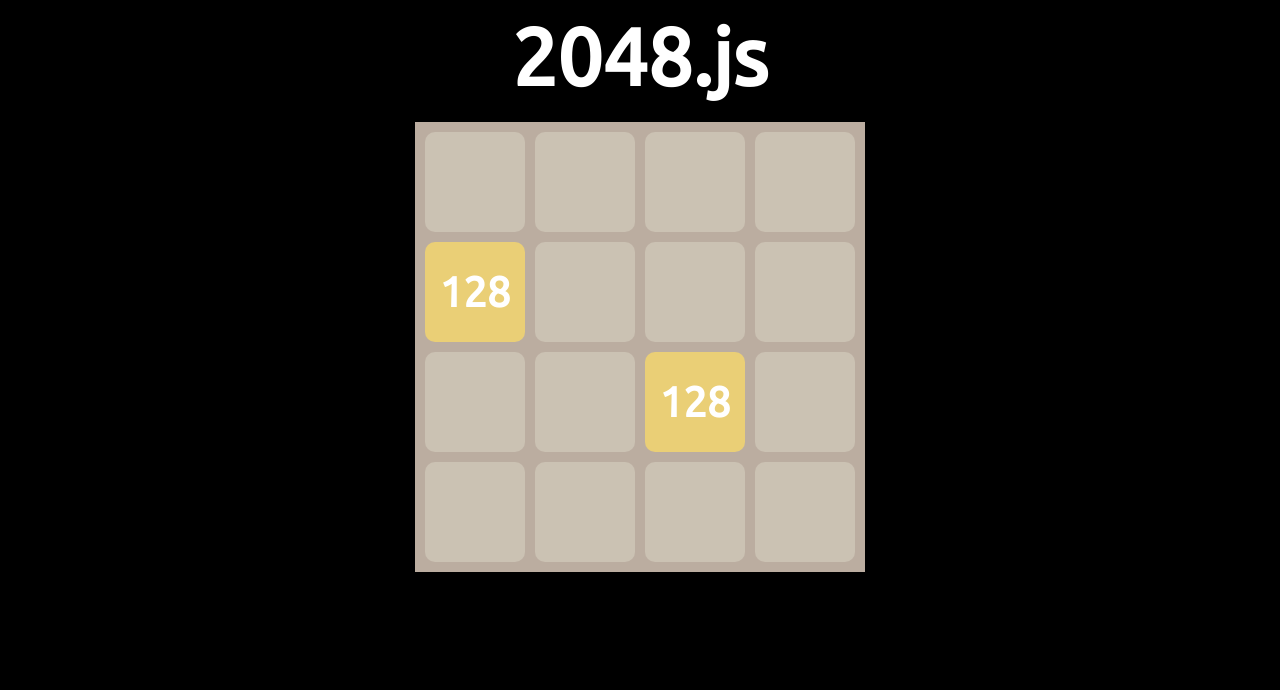
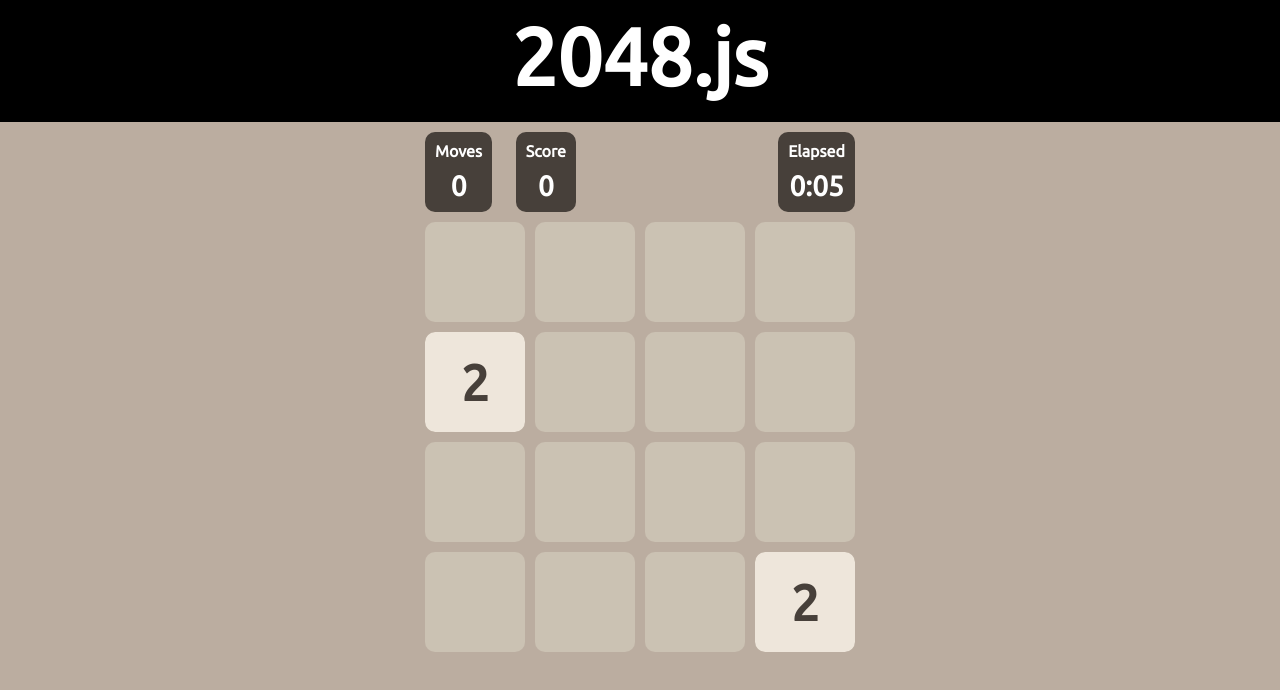
Before and after one commit to yongjun21/Project2048, a website: page src/index.html in a window 1280 px wide. Drawn offline with Linux system fonts and the light colour scheme.

Commit message:
Added score board, entrance transition

```diff
--- a/src/game.js
+++ b/src/game.js
@@ -3,6 +3,9 @@
 var speed = 120;
 
 var grid = document.getElementById('grid');
+var elapsedP = document.getElementById('elapsed');
+var movesP = document.getElementById('moves');
+var scoreP = document.getElementById('score');
 var gridState = [];
 var elapsed = 0;
 var moves = 0;
@@ -36,7 +39,6 @@ class Tile {
   substitute (origin) {
     if (this.value) {
       this.gc = this.div;
-      score += Math.pow(2, this.value + 1);
     }
     this.div = gridState[origin].div;
     this.value = gridState[origin].value;
@@ -53,6 +55,8 @@ class Tile {
         grid.removeChild(self.gc);
         self.gc = null;
         self.increment();
+        score += Math.pow(2, self.value);
+        scoreP.textContent = score;
       }
     };
     this.div.addEventListener('transitionend', listener);
@@ -63,8 +67,8 @@ class Tile {
 }
 
 // Initialization
-for (var y = 10; y <= 340; y += 110) {
-  for (var x = 10; x <= 340; x += 110) {
+for (var y = 0; y <= 330; y += 110) {
+  for (var x = 0; x <= 330; x += 110) {
     gridState.push(new Tile(x, y));
   }
 }
@@ -78,12 +82,17 @@ function generateTile (pos) {
   if (!(pos + 1)) pos = emptySlot[Math.floor(Math.random() * emptySlot.length)];
   var div = document.createElement('div');
   div.classList.add('tile');
+  div.classList.add('new');
   div.style.left = gridState[pos].left + 'px';
   div.style.top = gridState[pos].top + 'px';
   grid.appendChild(div);
   gridState[pos].div = div;
-  gridState[pos].value = 6;
+  gridState[pos].value = Math.random() < 0.1 ? 1 : 0;
   gridState[pos].increment();
+  div.style.transitionDuration = speed + 'ms';
+  setTimeout(function () {
+    div.classList.remove('new');
+  }, 20);
 }
 
 function slideTiles (smallStep, bigStep) {
@@ -123,16 +132,26 @@ var listener = function (event) {
     : event.keyCode === 38 ? slideTiles(4, -15)
     : event.keyCode === 39 ? slideTiles(-1, 0)
     : event.keyCode === 40 ? slideTiles(-4, 15) : 0;
-  if (delay) delay++;
-  window.setTimeout(function () {
+  setTimeout(function () {
     if (delay) {
       moves++;
+      movesP.textContent = moves;
       generateTile();
     }
     document.addEventListener('keydown', listener);
   }, delay * speed);
 };
 
+setInterval(function () {
+  elapsed++;
+  var second = elapsed % 60;
+  var minute = (elapsed - second) % 3600 / 60;
+  var hour = Math.floor((elapsed - 60 * minute - second) / 3600);
+  elapsedP.textContent = hour
+    ? hour + ':' + (minute < 10 ? '0' + minute : minute) + 'h'
+    : minute + ':' + (second < 10 ? '0' + second : second);
+}, 1000);
+
 generateTile();
 generateTile();
 document.addEventListener('keydown', listener);
--- a/src/index.html
+++ b/src/index.html
@@ -14,8 +14,8 @@
           <rect width="100" height="100" rx="10" ry="10" fill="black" />
         </pattern>
         <mask id="mask">
-          <rect width="450" height="450" fill="white" />
-          <rect x="10" y="10" width="440" height="440" fill="url(#repeat)" />
+          <rect width="440" height="440" fill="white" />
+          <rect width="440" height="440" fill="url(#repeat)" />
         </mask>
       </defs>
     </svg>
@@ -23,9 +23,25 @@
       <h1>2048.js</h1>
     </header>
     <section>
+      <div class="score-board">
+        <div>
+          <div class="score-box">
+            <h4>Moves</h4>
+            <p id="moves">0</p>
+          </div>
+          <div class="score-box">
+            <h4>Score</h4>
+            <p id="score">0</p>
+          </div>
+        </div>
+        <div class="score-box">
+          <h4>Elapsed</h4>
+          <p id="elapsed">0:00</p>
+        </div>
+      </div>
       <div id="grid">
         <svg id="window" style="mask: url(#mask);">
-          <rect width="450" height="450" fill="#BBADA0" />
+          <rect width="430" height="430" fill="#BBADA0" />
         </svg>
       </div>
     </section>
--- a/src/style.css
+++ b/src/style.css
@@ -1,14 +1,28 @@
 body {
-  background-color: black;
+  background-color: #BBADA0;
+  color: white;
   font-family: 'Ubuntu', sans-serif;
   text-align: center;
+  margin: 0;
+}
+
+header {
+  background-color: black;
+}
+
+h1, h4, p {
+  margin: 0;
 }
 
 h1 {
+  font-size: 80px;
+  padding: 10px 0 20px 0;
+}
 
-  color: white;
-  font-size: 80px;
-  margin: 10px 0 20px 0;
+p {
+  font-size: 28px;
+  font-weight: bold;
+  padding-top: 10px;
 }
 
 svg {
@@ -17,17 +31,33 @@ svg {
   position: absolute;
 }
 
+.score-board {
+  width: 450px;
+  margin: 0 auto;
+  display: flex;
+  flex-direction: row;
+  justify-content: space-between;
+}
+
+.score-box {
+  background-color: #47403A;
+  margin: 10px;
+  padding: 10px;
+  border-radius: 10px;
+  display: inline-block;
+}
+
 #grid {
-  width: 450px;
-  height: 450px;
+  width: 430px;
+  height: 430px;
   margin: 0 auto;
   background-color: #CBC2B3;
   position: relative;
 }
 
 #window {
-  width: 450px;
-  height: 450px;
+  width: 430px;
+  height: 430px;
   position: absolute;
   left: 0;
   top: 0;
@@ -37,16 +67,27 @@ svg {
 .tile {
   width: 100px;
   height: 100px;
+  border-radius: 10px;
   line-height: 100px;
   font-size: 50px;
-  font-weight: 700;
+  font-weight: bold;
   color: #47403A;
   vertical-align: middle;
   position: absolute;
   z-index: 1;
-  transition-property: left, top;
+  transition-property: left, top,
+    -ms-transform, -webkit-transform, transform;
   transition-duration: 0ms;
   transition-timing-function: linear;
+}
+
+.tile.new {
+  -ms-transform: scale(0.5);
+  -ms-transform-origin: center;
+  -webkit-transform: scale(0.5);
+  -webkit-transform-origin: center;
+  transform: scale(0.5);
+  transform-origin: center;
 }
 
 .small-font {
```
